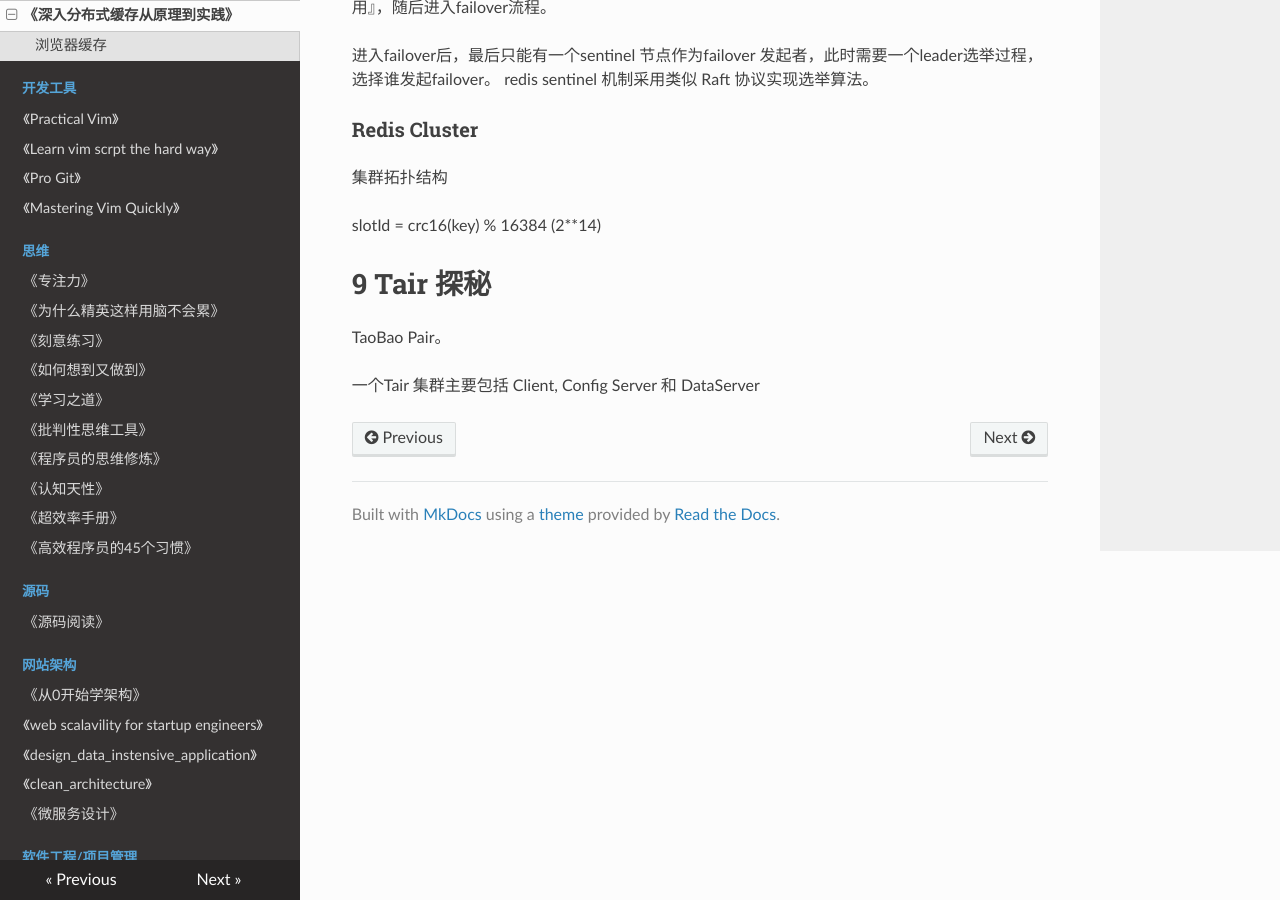
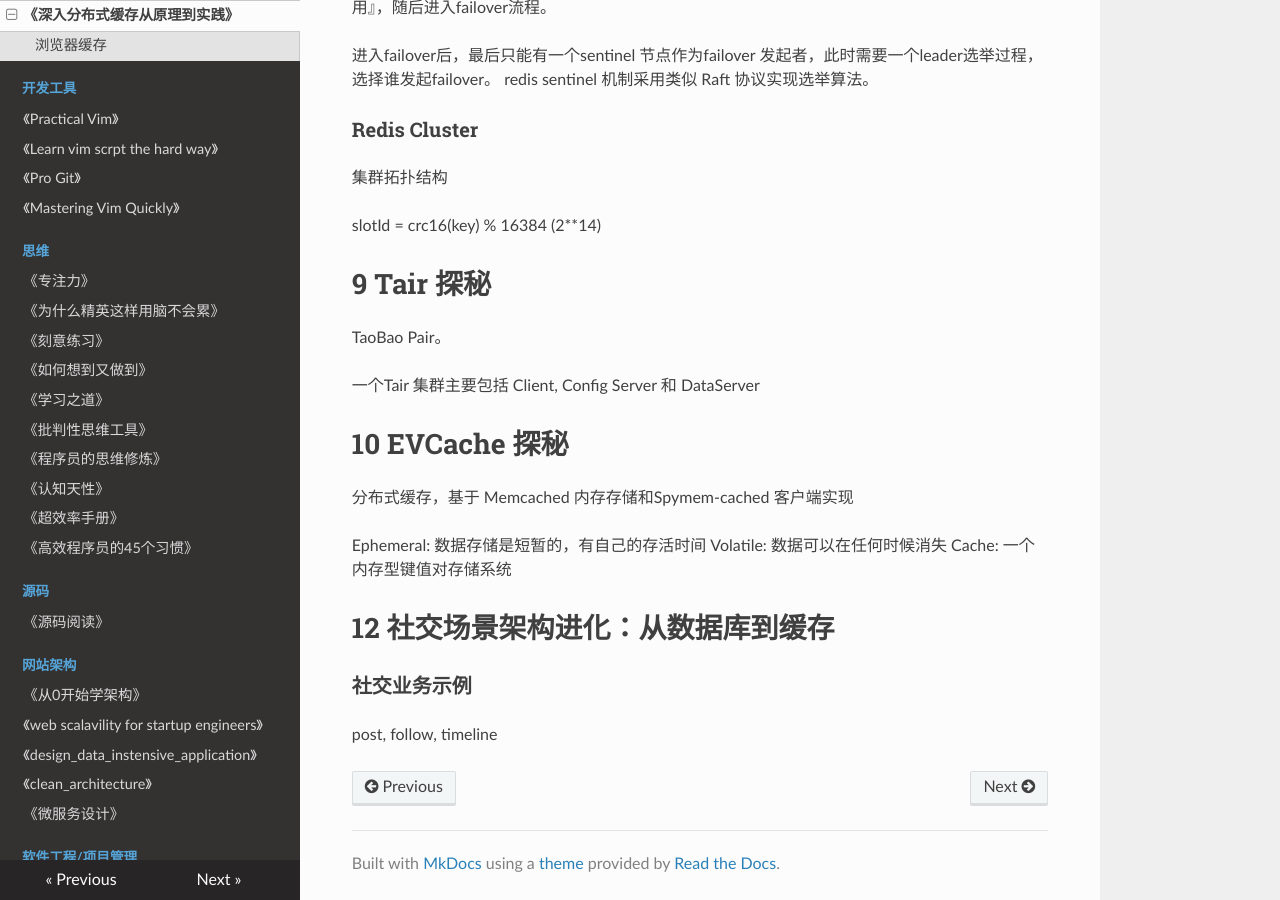
Before and after one commit to PegasusWang/booknotes, an MkDocs documentation site: the page built from docs/分布式/深入分布式缓存从原理到实践.md, in a window 1280 px wide and 900 px high, scrolled down 5547 px. Built offline with MkDocs 1.6.1, drawn with Linux system fonts in a browser that asks for light colours; nearby versions of some CDN libraries; old or Windows-style settings are respelled for this version of MkDocs.

Commit message:
社交业务

```diff
--- a/docs/分布式/深入分布式缓存从原理到实践.md
+++ b/docs/分布式/深入分布式缓存从原理到实践.md
@@ -241,3 +241,19 @@ slotId = crc16(key) % 16384 (2**14)
 TaoBao Pair。
 
 一个Tair 集群主要包括 Client, Config Server 和 DataServer
+
+
+# 10 EVCache 探秘
+
+分布式缓存，基于 Memcached 内存存储和Spymem-cached 客户端实现
+
+Ephemeral: 数据存储是短暂的，有自己的存活时间
+Volatile: 数据可以在任何时候消失
+Cache: 一个内存型键值对存储系统
+
+
+# 12 社交场景架构进化：从数据库到缓存
+
+### 社交业务示例
+
+post, follow, timeline
```
